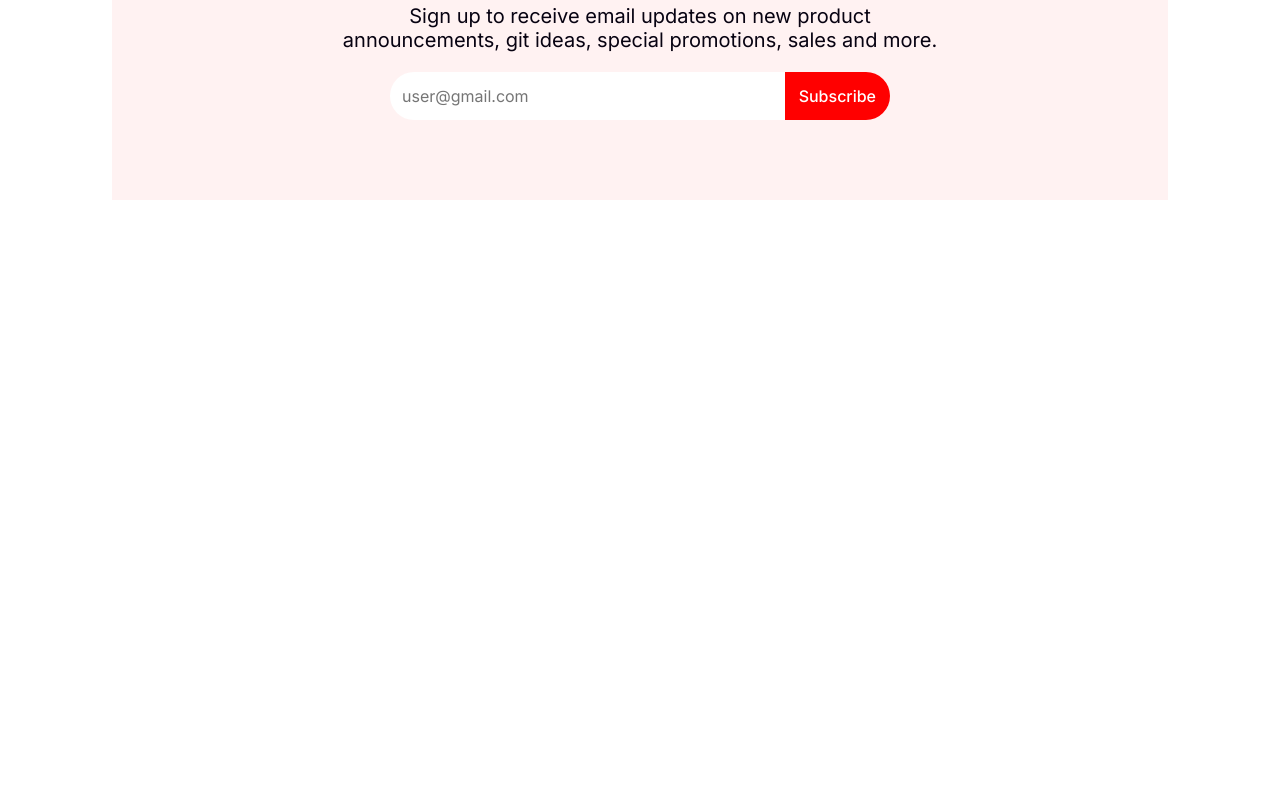
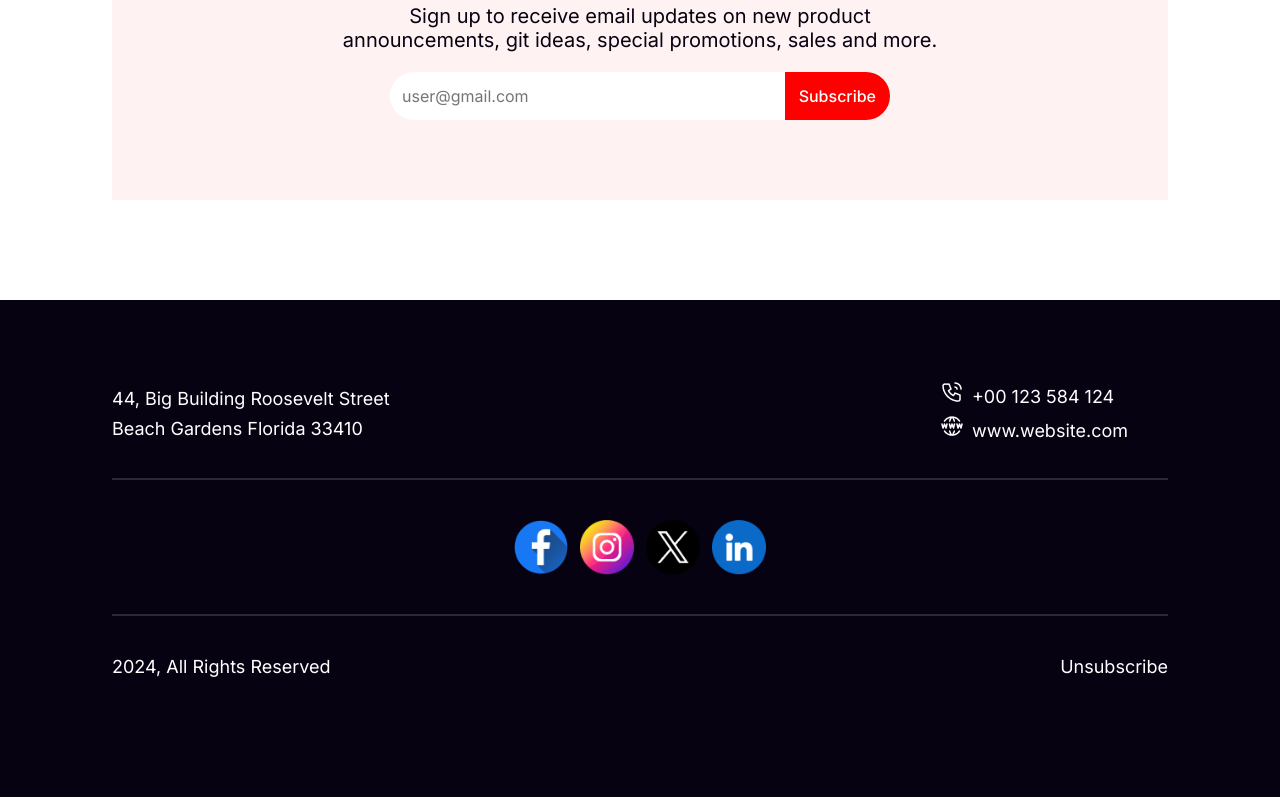
Before and after one commit to nipun-info/assignment-one, a plain HTML site: page index.html in a window 1280 px wide. Shown: the part 5581-6381 px from the top of the page. Drawn offline with Linux system fonts and the light colour scheme.

Commit message:
added footer section

```diff
--- a/css/styles.css
+++ b/css/styles.css
@@ -328,3 +328,62 @@ section {
     padding: 0 14px;
     cursor: pointer;
 }
+
+/* footer section */
+footer {
+    background-color: #070211;
+    color: #FFF;
+    padding: 80px 0;
+}
+
+.footer-top {
+    display: flex;
+    align-items: center;
+    justify-content: space-between;
+    margin-bottom: 30px;
+}
+
+.footer-top p {
+    font-size: 18px;
+    font-weight: 400;
+    line-height: 30px;
+}
+
+.footer-top-right p {
+    display: flex;
+    align-items: center;
+    gap: 8px;
+    margin-right: 40px;
+}
+
+.footer-social-icon {
+    display: flex;
+    justify-content: center;
+    gap: 12px;
+    padding: 40px 0;
+}
+
+.footer-social-icon .social-icon {
+    width: 54px;
+    height: 54px;
+}
+
+.footer-social-icon .social-icon img {
+    width: 100%;
+}
+
+.footer-bottom {
+    display: flex;
+    align-items: center;
+    justify-content: space-between;
+    padding: 40px 0;
+}
+
+.footer-bottom p {
+    font-size: 18px;
+    font-weight: 400;
+}
+
+.hr-line {
+    border: 1px solid rgba(255, 255, 255, 0.15);
+}
--- a/index.html
+++ b/index.html
@@ -192,8 +192,51 @@
         </section>
     </main>
 
-    <footer style="padding-bottom: 500px;">
+    <footer>
+        <div class="container">
+            <div class="footer-top">
+                <div class="footer-top-left">
+                    <p>
+                        44, Big Building Roosevelt Street <br>
+                        Beach Gardens Florida 33410
+                    </p>
+                </div>
+                <div class="footer-top-right">
+                    <p>
+                        <span><img src="images/Call.png" alt=""></span>
+                        +00 123 584 124
+                    </p>
+                    <p>
+                        <span><img src="images/Website.png" alt=""></span>
+                        www.website.com
+                    </p>
+                </div>
+            </div>
 
+            <div class="hr-line"></div>
+
+            <div class="footer-social-icon">
+                <div class="social-icon">
+                    <img src="images/Facebook.png" alt="">
+                </div>
+                <div class="social-icon">
+                    <img src="images/Instagram.png" alt="">
+                </div>
+                <div class="social-icon">
+                    <img src="images/Twitter.png" alt="">
+                </div>
+                <div class="social-icon">
+                    <img src="images/Linkedin.png" alt="">
+                </div>
+            </div>
+
+            <div class="hr-line"></div>
+
+            <div class="footer-bottom">
+                <p>2024, All Rights Reserved</p>
+                <p>Unsubscribe</p>
+            </div>
+        </div>
     </footer>
 </body>
 
```
